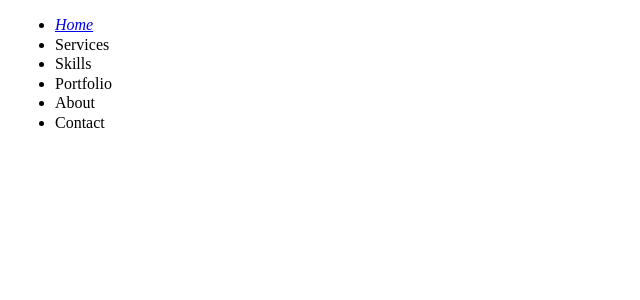
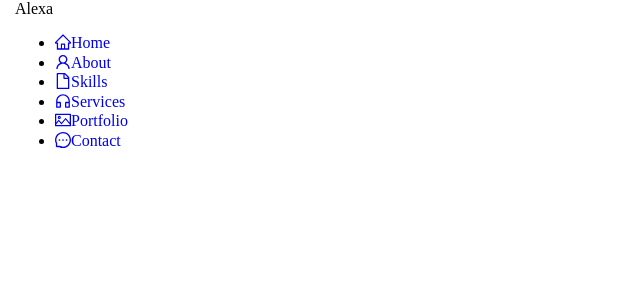
Before and after one commit to Hamzazaheer721/Portfolio-Typescript, a React (Create React App) app: page / in a window 1280 px wide. Shown: the top 300 px of the page, without its empty margins (0-640 px from the left). Built offline with nearby package versions, Linux system fonts and the light colour scheme.

Commit message:
!feat: icons have been added into header

```diff
--- a/package.json
+++ b/package.json
@@ -3,6 +3,7 @@
   "version": "0.1.0",
   "private": true,
   "dependencies": {
+    "@ant-design/icons": "^4.6.4",
     "@testing-library/jest-dom": "^5.11.4",
     "@testing-library/react": "^11.1.0",
     "@testing-library/user-event": "^12.1.10",
@@ -10,6 +11,7 @@
     "@types/node": "^12.0.0",
     "@types/react": "^17.0.0",
     "@types/react-dom": "^17.0.0",
+    "antd": "^4.16.13",
     "react": "^17.0.2",
     "react-dom": "^17.0.2",
     "react-scripts": "4.0.3",
@@ -36,6 +38,7 @@
     ]
   },
   "devDependencies": {
+    "@types/antd": "^1.0.0",
     "@types/styled-components": "^5.1.13",
     "@typescript-eslint/eslint-plugin": "^4.29.0",
     "@typescript-eslint/parser": "^4.29.0",
--- a/src/components/Header/index.styled.ts
+++ b/src/components/Header/index.styled.ts
@@ -1,22 +1,41 @@
 import styled from 'styled-components'
+import {
+  CustomerServiceOutlined,
+  FileOutlined, HomeOutlined, MessageOutlined, PictureOutlined, UserOutlined,
+} from '@ant-design/icons'
 
 export const HeaderContainer = styled.div`
   max-width: 768px;
   margin-left: 15px;
   margin-right: 15px;
+`
+export const NavContainer = styled.div`
+
 `;
 
 export const UnOrderedGrid = styled.ul`
   display: grid;
   gap: 1.5px;
-`;
+`
 
 export const ListItem = styled.li`
-
-`;
-
-export const Icon = styled.a`
-
 `
 
-export default {};
+export const AnchorTag = styled.a`
+  text-decoration: none;
+  font-style: normal;
+`
+export const HomeIcon = styled(HomeOutlined)`
+`
+export const AboutIcon = styled(UserOutlined)`
+`
+export const SkillsIcon = styled(FileOutlined)`
+`
+export const ServicesIcon = styled(CustomerServiceOutlined)`
+`
+export const PortfolioIcon = styled(PictureOutlined)`
+`
+export const ContactIcon = styled(MessageOutlined)`
+`
+
+export default {}
--- a/src/components/Header/index.tsx
+++ b/src/components/Header/index.tsx
@@ -1,30 +1,58 @@
 import { FC } from 'react';
-import { HeaderContainer, ListItem, UnOrderedGrid } from './index.styled';
+import {
+  AboutIcon,
+  AnchorTag, ContactIcon, HeaderContainer, HomeIcon, ListItem,
+  NavContainer, PortfolioIcon, ServicesIcon, SkillsIcon, UnOrderedGrid,
+} from './index.styled';
 
 const Header: FC = () => (
   <HeaderContainer>
+    <NavContainer>
+      {/* Portfolio Person */}
+      <AnchorTag>
+        Alexa
+      </AnchorTag>
+      {/* Grid Items */}
       <UnOrderedGrid>
         <ListItem>
-        <a href="#Home">
-          <i>Home</i>
-        </a>
+          <AnchorTag href="#home">
+            <HomeIcon />
+            Home
+          </AnchorTag>
         </ListItem>
         <ListItem>
-        Services
+          <AnchorTag href="#about">
+            <AboutIcon />
+            About
+          </AnchorTag>
         </ListItem>
         <ListItem>
+          <AnchorTag href="#skills">
+            <SkillsIcon />
             Skills
+          </AnchorTag>
         </ListItem>
         <ListItem>
-        Portfolio
+          <AnchorTag href="#services">
+            <ServicesIcon />
+            Services
+          </AnchorTag>
         </ListItem>
         <ListItem>
-        About
+          <AnchorTag href="#portfolio">
+            <PortfolioIcon />
+            Portfolio
+          </AnchorTag>
         </ListItem>
         <ListItem>
+          <AnchorTag href="#contact">
+            <ContactIcon />
             Contact
+          </AnchorTag>
         </ListItem>
       </UnOrderedGrid>
+    </NavContainer>
+
   </HeaderContainer>
 
 )
```
Also changed, not shown: .eslintrc.js, .prettierrc.json, 1 other file (tests, documents, lock files or other folders). Lines whose indentation alone changed are shown as unchanged.
